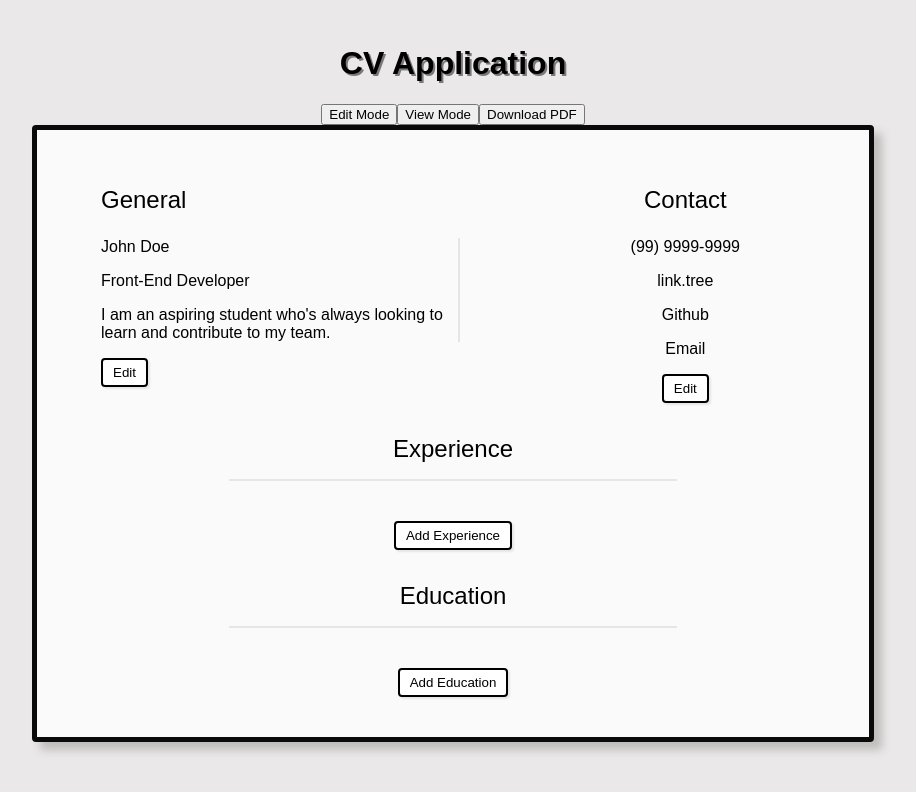
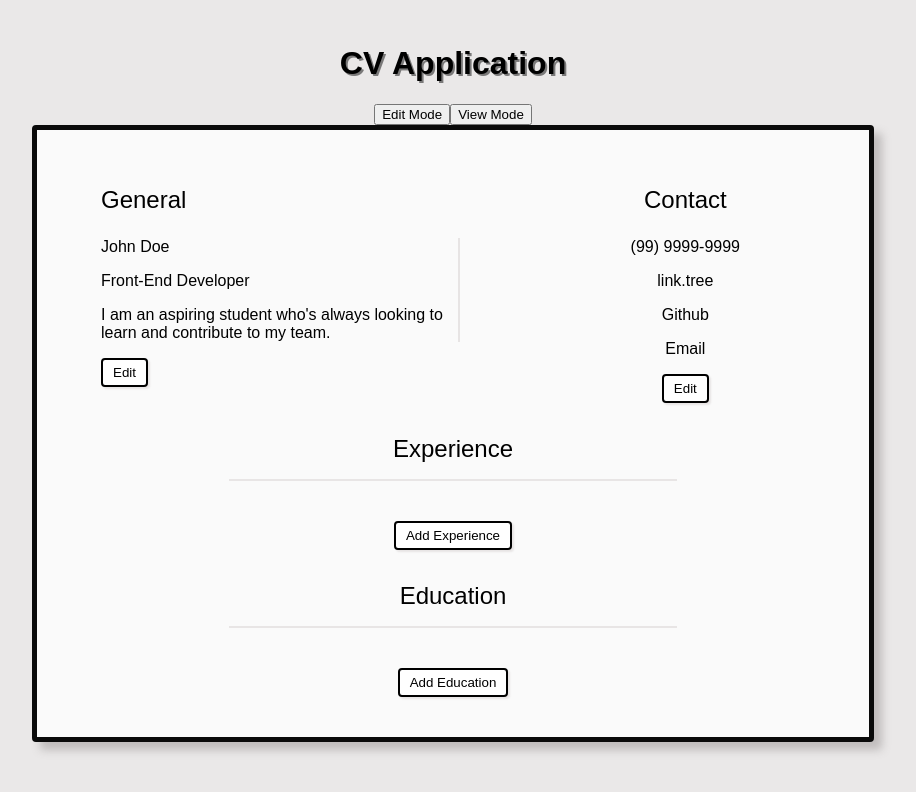
Before and after one commit to stpafk/cv-application, a React (Create React App) app: page / in a window 1280 px wide. Shown: the top 792 px of the page, without its empty margins (187-1103 px from the left). Built offline with nearby package versions, Linux system fonts and the light colour scheme.

Commit message:
del downlaod

```diff
--- a/package.json
+++ b/package.json
@@ -12,6 +12,7 @@
     "react": "^18.2.0",
     "react-dom": "^18.2.0",
     "react-scripts": "5.0.1",
+    "react-to-print": "^2.14.13",
     "uniqid": "^5.4.0",
     "web-vitals": "^2.1.4"
   },
--- a/src/components/Resume.js
+++ b/src/components/Resume.js
@@ -3,8 +3,6 @@ import General from './General';
 import Contact from './Contact';
 import Experience from './Experience';
 import Education from './Education';
-import html2canvas from 'html2canvas';
-import jsPDF from 'jspdf';
 
 class Resume extends Component {
 
@@ -15,36 +13,6 @@ class Resume extends Component {
             isView: false,
             loader: false,
         }
-    }
-
-    downloadPDF = () => {
-        this.setState({
-            ...this.state,
-            loader: true
-        });
-
-        const capture = document.querySelector(".yourResume");
-        if (capture) {
-
-            html2canvas(capture).then((canvas) => {
-
-              const imgData = canvas.toDataURL('img/png');
-
-              const doc = new jsPDF();
-
-              const componentWidth = doc.internal.pageSize.getWidth();
-
-              const componentHeight = doc.internal.pageSize.getHeight();
-
-              doc.addImage(imgData, 'PNG', 0, 0, componentWidth, componentHeight);
-
-              doc.save('certificate.pdf');
-
-            });
-
-          }
-
-
     }
 
     toggleViewMode = (id) => {
@@ -70,11 +38,6 @@ class Resume extends Component {
             <div className="viewmode buttons">
                 <button className="vm edit" id="edit" onClick={() => this.toggleViewMode("edit")}>Edit Mode</button>
                 <button className="vm view" id="view" onClick={() => this.toggleViewMode("view")}>View Mode</button>
-                <button className='vm pdf' id="pdf"
-                onClick={this.downloadPDF}
-                disabled={!(isLoad===false)}>
-                    {isLoad ? (<span>Downloading</span>) : (<span>Download PDF</span>) }
-                </button>
             </div>
             <div className="yourResume">
                 <div className="cv-header">
```
Also changed, not shown: 1 other file (tests, documents, lock files or other folders).
